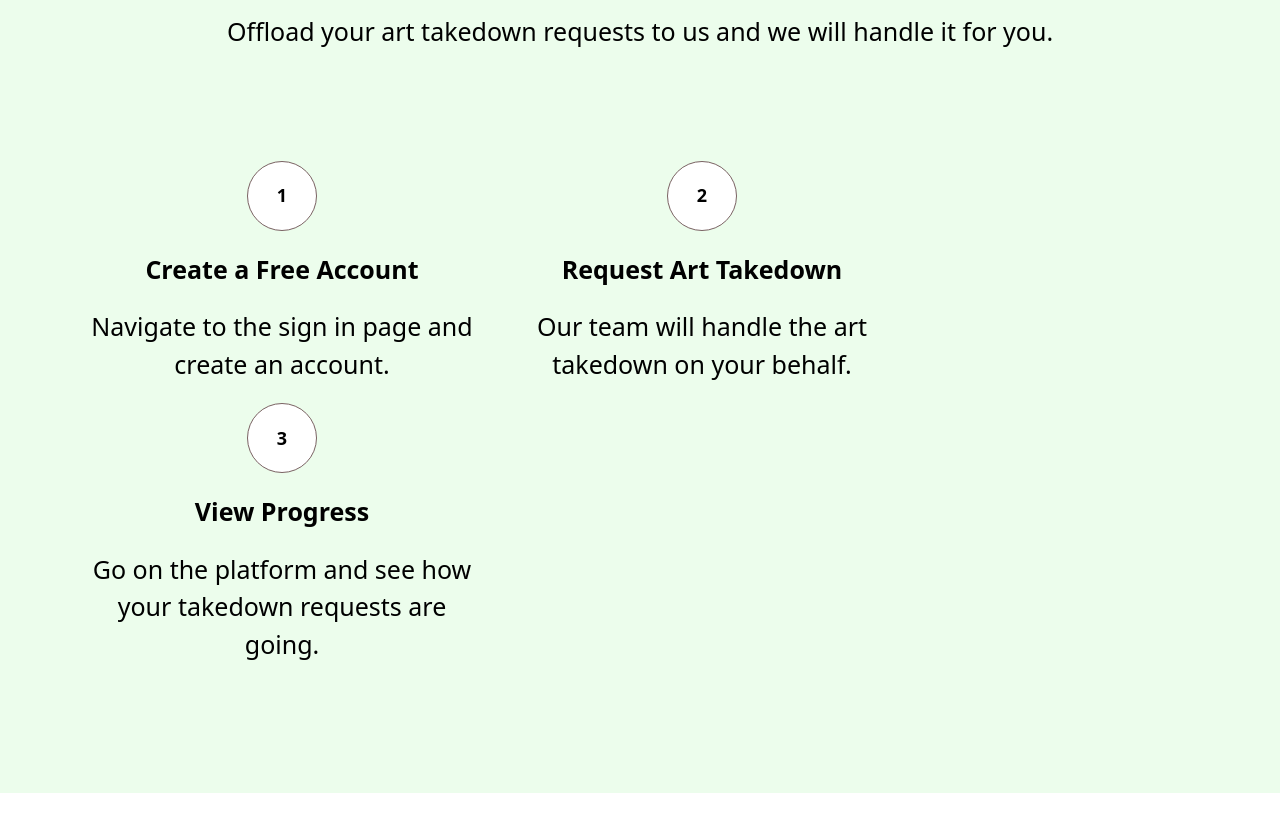
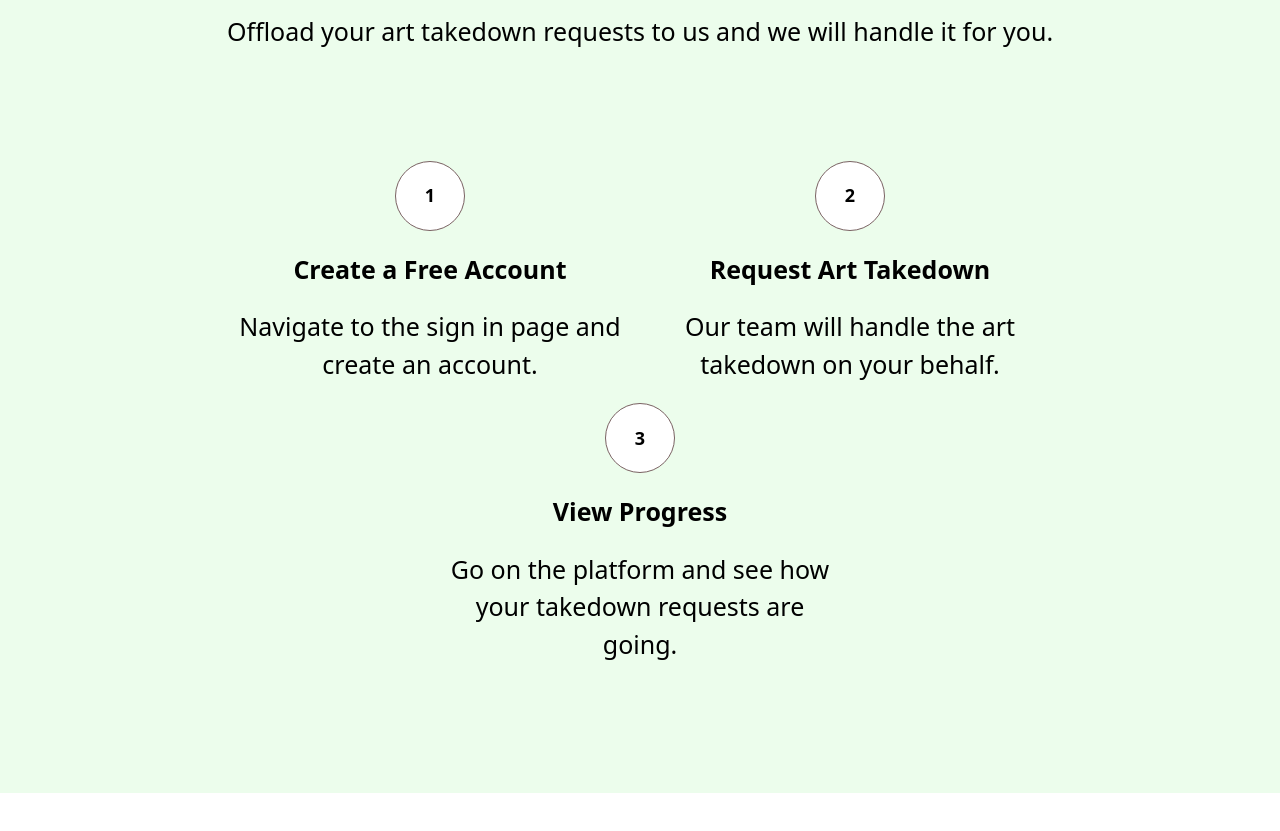
Before and after one commit to sp1d5r/Steal-My-Art-Back, a React (Create React App) app: page / in a window 1280 px wide. Shown: the part 1007-1838 px from the top of the page. Built offline with nearby package versions, Linux system fonts and the light colour scheme.

Commit message:
(Eli) Frontend: made project more friendly for mobile.

```diff
--- a/src/sections/hero/HowItWorks.tsx
+++ b/src/sections/hero/HowItWorks.tsx
@@ -56,7 +56,7 @@ export const HowItWorks: React.FC<HowItWorksProps> = () => {
             <h1 className="text-[40px] font-bold">How does it work?</h1>
             <p className="text-[25px]">Offload your art takedown requests to us and we will handle it for you.</p>
 
-            <div className="flex w-full gap-5 items-center mt-20 flex-wrap">
+            <div className="flex w-full gap-5 items-center mt-20 flex-wrap justify-center">
                 {stepperVals.map((elem) => {
                     return <StepperCard key={elem.cardNumber} cardNumber={elem.cardNumber} cardHeading={elem.cardHeading} cardSubHeading={elem.cardSubHeading} />
                 })}
```
